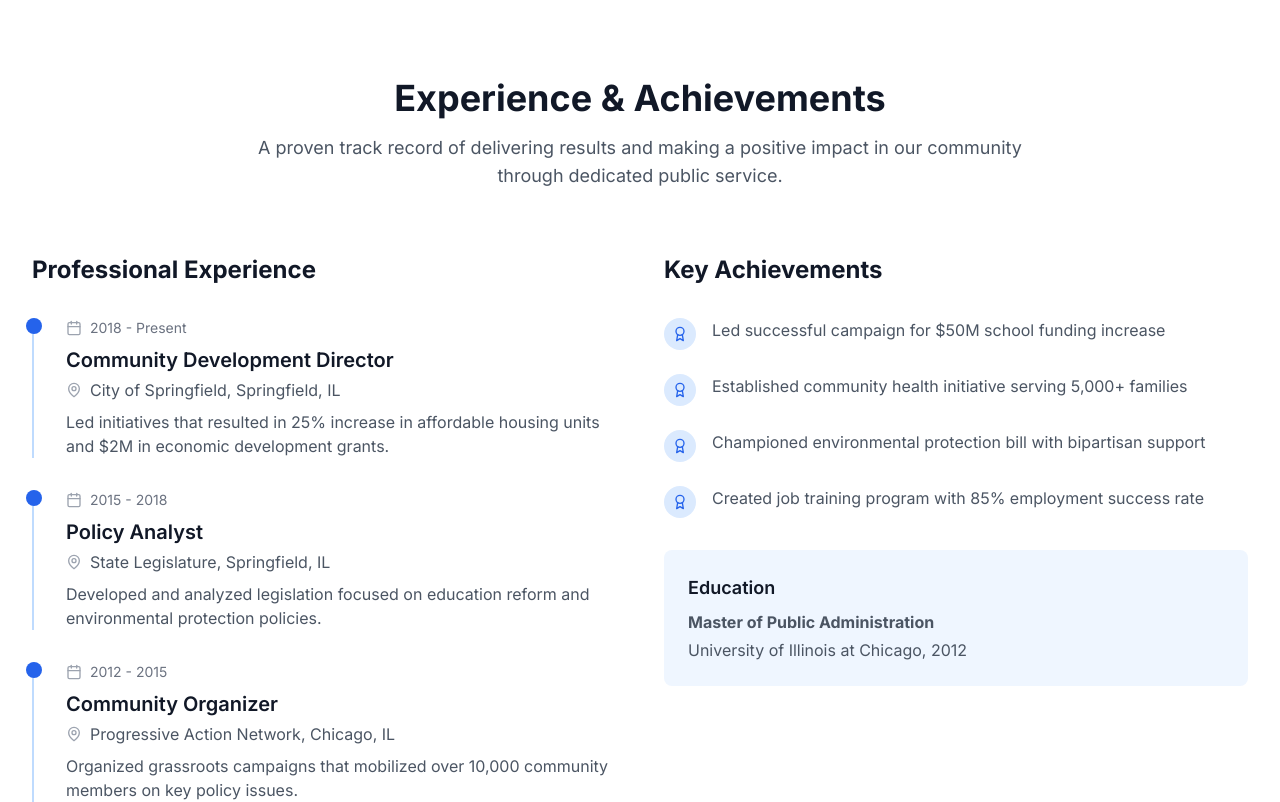
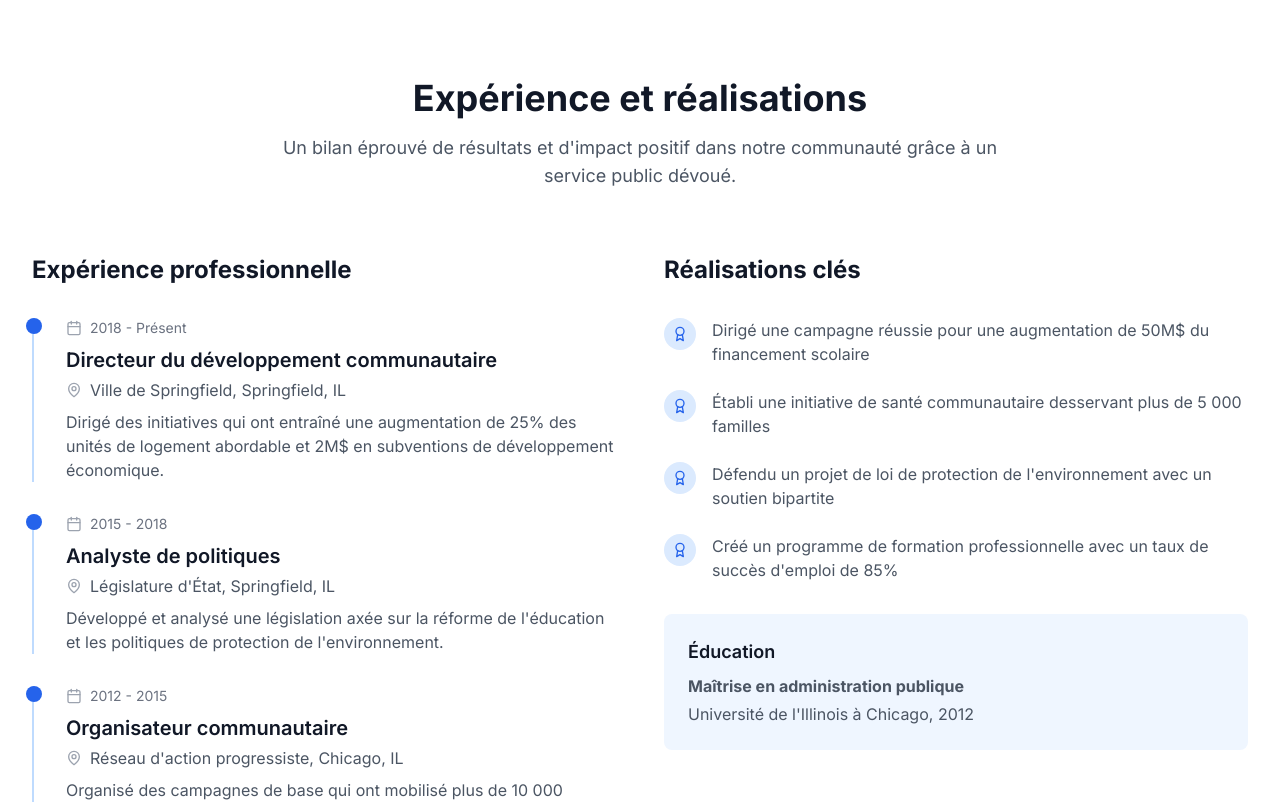
Before and after one commit to venkatesh-venk/robert-portfolio, a Next.js app: page /robert-portfolio/fr in a window 1280 px wide. Shown: the part 2640-3442 px from the top of the page. Built offline with nearby package versions, Linux system fonts and the light colour scheme.

Commit message:
Refactor Experience component for internationalization: replace hardcoded text with translation keys, update ESLint configuration format, and add utility function for class name merging.

```diff
--- a/src/components/Experience.tsx
+++ b/src/components/Experience.tsx
@@ -2,37 +2,40 @@
 
 import { motion } from "framer-motion";
 import { Calendar, MapPin, Award } from "lucide-react";
+import { useTranslations } from '@/contexts/LocaleContext';
 
 const Experience = () => {
+  const t = useTranslations('Experience');
+
   const experiences = [
     {
-      year: "2018 - Present",
-      title: "Community Development Director",
-      organization: "City of Springfield",
-      location: "Springfield, IL",
-      description: "Led initiatives that resulted in 25% increase in affordable housing units and $2M in economic development grants."
+      year: t('experiences.director.year'),
+      title: t('experiences.director.title'),
+      organization: t('experiences.director.organization'),
+      location: t('experiences.director.location'),
+      description: t('experiences.director.description')
     },
     {
-      year: "2015 - 2018",
-      title: "Policy Analyst",
-      organization: "State Legislature",
-      location: "Springfield, IL",
-      description: "Developed and analyzed legislation focused on education reform and environmental protection policies."
+      year: t('experiences.analyst.year'),
+      title: t('experiences.analyst.title'),
+      organization: t('experiences.analyst.organization'),
+      location: t('experiences.analyst.location'),
+      description: t('experiences.analyst.description')
     },
     {
-      year: "2012 - 2015",
-      title: "Community Organizer",
-      organization: "Progressive Action Network",
-      location: "Chicago, IL",
-      description: "Organized grassroots campaigns that mobilized over 10,000 community members on key policy issues."
+      year: t('experiences.organizer.year'),
+      title: t('experiences.organizer.title'),
+      organization: t('experiences.organizer.organization'),
+      location: t('experiences.organizer.location'),
+      description: t('experiences.organizer.description')
     }
   ];
 
   const achievements = [
-    "Led successful campaign for $50M school funding increase",
-    "Established community health initiative serving 5,000+ families",
-    "Championed environmental protection bill with bipartisan support",
-    "Created job training program with 85% employment success rate"
+    t('achievements.0'),
+    t('achievements.1'),
+    t('achievements.2'),
+    t('achievements.3')
   ];
 
   return (
@@ -46,11 +49,10 @@ const Experience = () => {
           className="text-center mb-16"
         >
           <h2 className="text-3xl md:text-4xl font-bold text-gray-900 mb-4">
-            Experience & Achievements
+            {t('title')}
           </h2>
           <p className="text-lg text-gray-600 max-w-3xl mx-auto">
-            A proven track record of delivering results and making a positive impact
-            in our community through dedicated public service.
+            {t('subtitle')}
           </p>
         </motion.div>
 
@@ -62,7 +64,7 @@ const Experience = () => {
             transition={{ duration: 0.8 }}
             viewport={{ once: true }}
           >
-            <h3 className="text-2xl font-bold text-gray-900 mb-8">Professional Experience</h3>
+            <h3 className="text-2xl font-bold text-gray-900 mb-8">{t('professionalExperience')}</h3>
             <div className="space-y-8">
               {experiences.map((exp, index) => (
                 <div key={index} className="relative pl-8 border-l-2 border-primary-200">
@@ -93,7 +95,7 @@ const Experience = () => {
             transition={{ duration: 0.8 }}
             viewport={{ once: true }}
           >
-            <h3 className="text-2xl font-bold text-gray-900 mb-8">Key Achievements</h3>
+            <h3 className="text-2xl font-bold text-gray-900 mb-8">{t('keyAchievements')}</h3>
             <div className="space-y-6">
               {achievements.map((achievement, index) => (
                 <div key={index} className="flex items-start">
@@ -107,13 +109,13 @@ const Experience = () => {
 
             <div className="mt-8 p-6 bg-primary-50 rounded-lg">
               <h4 className="text-lg font-semibold text-gray-900 mb-2">
-                Education
+                {t('education')}
               </h4>
               <p className="text-gray-600 mb-1">
-                <strong>Master of Public Administration</strong>
+                <strong>{t('educationDetails.degree')}</strong>
               </p>
               <p className="text-gray-600">
-                University of Illinois at Chicago, 2012
+                {t('educationDetails.university')}
               </p>
             </div>
           </motion.div>
--- a/src/components/Navigation.tsx
+++ b/src/components/Navigation.tsx
@@ -2,7 +2,6 @@
 
 import { useState } from "react";
 import { Menu, X } from "lucide-react";
-import { cn } from "@/lib/utils";
 import { useTranslations } from '@/contexts/LocaleContext';
 import LanguageSwitcher from './LanguageSwitcher';
 
--- /dev/null
+++ b/src/lib/utils.ts
@@ -0,0 +1,6 @@
+import { type ClassValue, clsx } from "clsx"
+import { twMerge } from "tailwind-merge"
+
+export function cn(...inputs: ClassValue[]) {
+  return twMerge(clsx(inputs))
+}
```
Also changed, not shown: .eslintrc.json.
